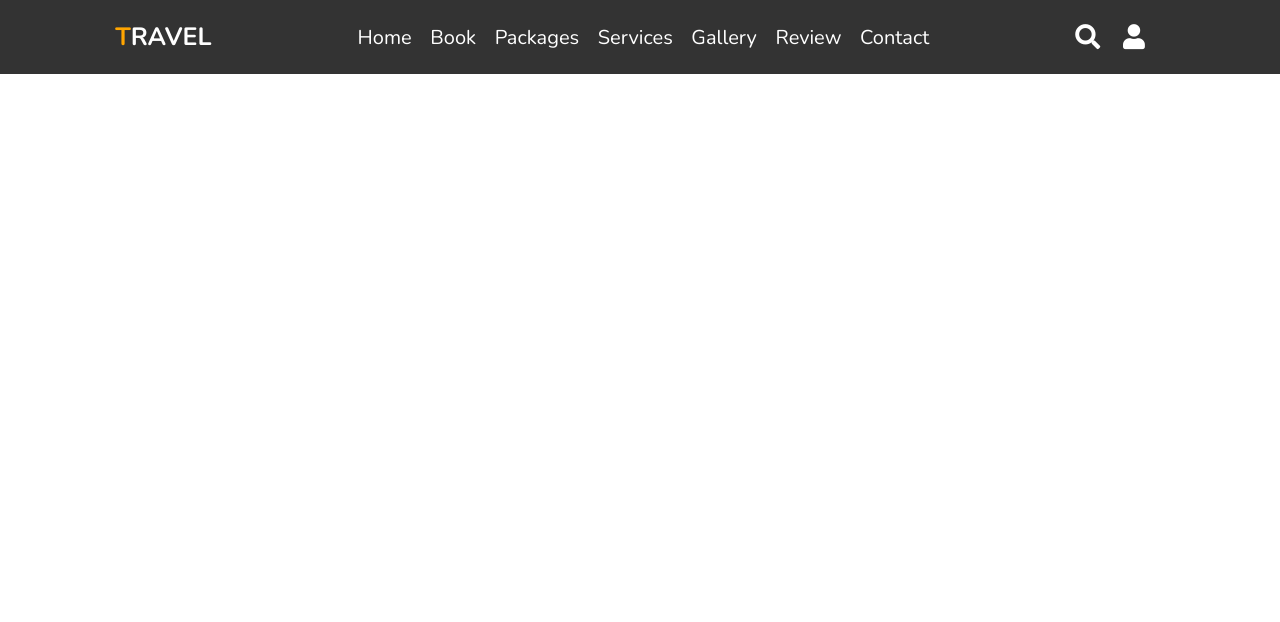
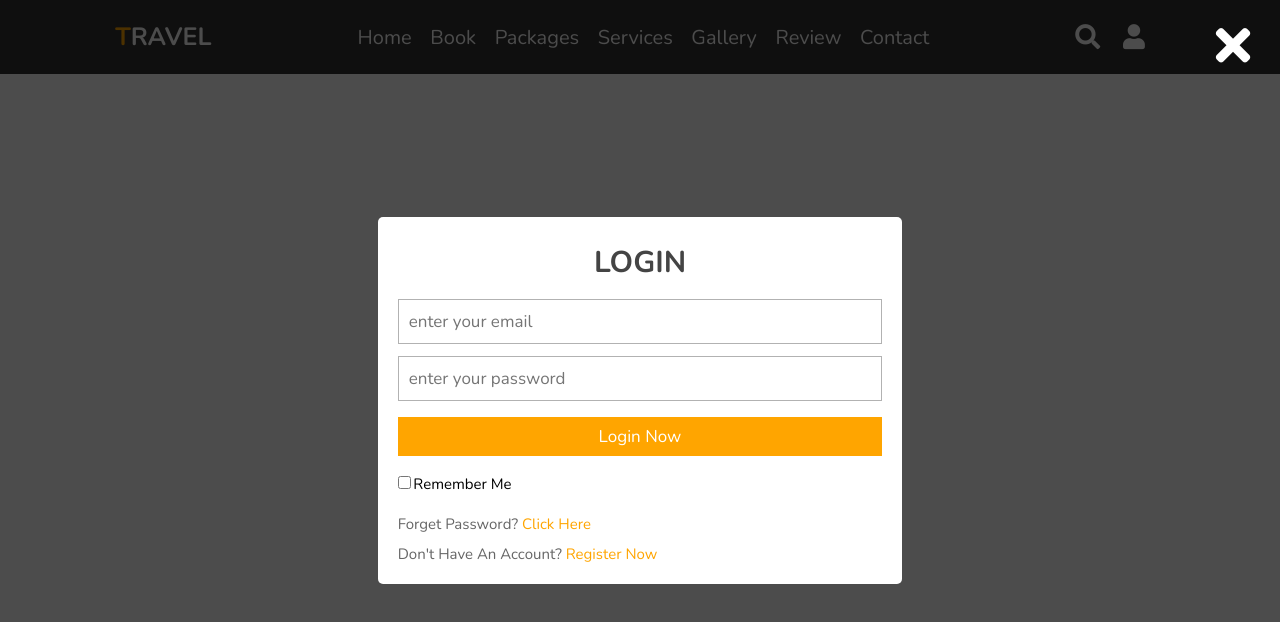
Before and after one commit to aheduardo5/agenci-de-viajes, a plain HTML site: page index.html in a window 1280 px wide. Both pictures are taken after a click on the icon 1133 px from the left and 36 px from the top of the page. Drawn offline with nearby package versions, Linux system fonts and the light colour scheme.

Commit message:
login form finished

```diff
--- a/css/style.css
+++ b/css/style.css
@@ -26,6 +26,22 @@ html {
     overflow-x: hidden;
     scroll-padding-top: 6rem;
     scroll-behavior: smooth;
+}
+
+.btn {
+    display: inline-block;
+    margin-top: 1rem;
+    background: var(--orange);
+    color: #fff;
+    padding: .8rem 3rem;
+    border-color: .2rem solid var(--orange);
+    cursor: pointer;
+    font-size: 1.7rem;
+}
+
+.btn:hover {
+    background: rgba(255,165,0,.2);
+    color: var(--orange);
 }
 
 header {
@@ -107,3 +123,86 @@ header .search-bar-container label {
 header .search-bar-container label:hover {
     color: var(--orange);
 }
+
+.login-form-container {
+    position: fixed;
+    top: -120%; left: 0;
+    z-index: 10000;
+    min-height: 100vh;
+    width: 100%;
+    background: rgba(0,0,0,.7);
+    display: flex;
+    align-items: center;
+    justify-content: center;
+}
+
+.login-form-container.active {
+    top: 0;
+}
+
+
+.login-form-container form {
+    margin: 2rem;
+    padding: 1.5rem 2rem;
+    border-radius: .5rem;
+    background: #fff;
+    width: 59ren;
+}
+
+.login-form-container form h3{
+    font-size: 3rem;
+    color: #444;
+    text-transform: uppercase;
+    text-align: center;
+    padding: 1rem 0;
+}
+
+.login-form-container form .box {
+    width: 100%;
+    padding: 1rem;
+    font-size: 1.7rem;
+    color: #333;
+    margin: .6rem 0;
+    border: .1rem solid rgba(0,0,0,.3);
+    text-transform: none;
+}
+
+.login-form-container form .box:focus {
+    border-color: var(--orange);
+}
+
+.login-form-container form #remember {
+    margin: 2rem 0;
+}
+
+.login-form-container form label {
+    font-size: 1.5rem;
+}
+
+.login-form-container form .btn {
+    display: block;
+    width: 100%;
+}
+
+.login-form-container form p {
+    padding: .5rem 0;
+    font-size: 1.5rem;
+    color: #666;
+}
+
+.login-form-container form p a {
+    color: var(--orange);
+}
+
+.login-form-container form p a:hover {
+    color: #333;
+    text-decoration: underline;
+}
+
+.login-form-container #form-close {
+    position: absolute;
+    top: 2rem; right: 3rem;
+    font-size: 5rem;
+    color: #fff;
+    cursor: pointer;
+}
--- a/index.html
+++ b/index.html
@@ -44,8 +44,24 @@
     <!-- header section end -->
 
 
+    <!-- login form container -->
+    <!-- login form container  ends-->
 
+    <div class="login-form-container">
 
+        <i class="fas fa-times" id="form-close"></i>
+
+        <form action="">
+            <h3>login</h3>
+            <input type="emal" class="box" placeholder="enter your email">
+            <input type="password" class="box" placeholder="enter your password">
+            <input type="submit" value="login now" class="btn">
+            <input type="checkbox" id="remember">
+            <label for="remember">remember me</label>
+            <p>forget password? <a href="#">click here</a></p>
+            <p>don't have an account? <a href="#">register now</a></p>
+        </form>
+    </div>
 
 
 
--- a/js/script.js
+++ b/js/script.js
@@ -1,5 +1,8 @@
 let searchBtn = document.querySelector('#search-btn');
 let searchBar = document.querySelector('.search-bar-container');
+let formBtn = document.querySelector('#login-btn');
+let loginForm = document.querySelector('.login-form-container');
+let formClose = document.querySelector('#form-close');
 
 window.onscroll = () => {
     searchBtn.classList.remove('fa-times');
@@ -9,4 +12,13 @@ window.onscroll = () => {
 searchBtn.addEventListener('click', () =>{
     searchBtn.classList.toggle('fa-times');
     searchBar.classList.toggle('active');
-})
+});
+
+
+formBtn.addEventListener('click', () =>{
+    loginForm.classList.add('active');
+});
+
+formClose.addEventListener('click', () =>{
+    loginForm.classList.remove('active');
+});
```
